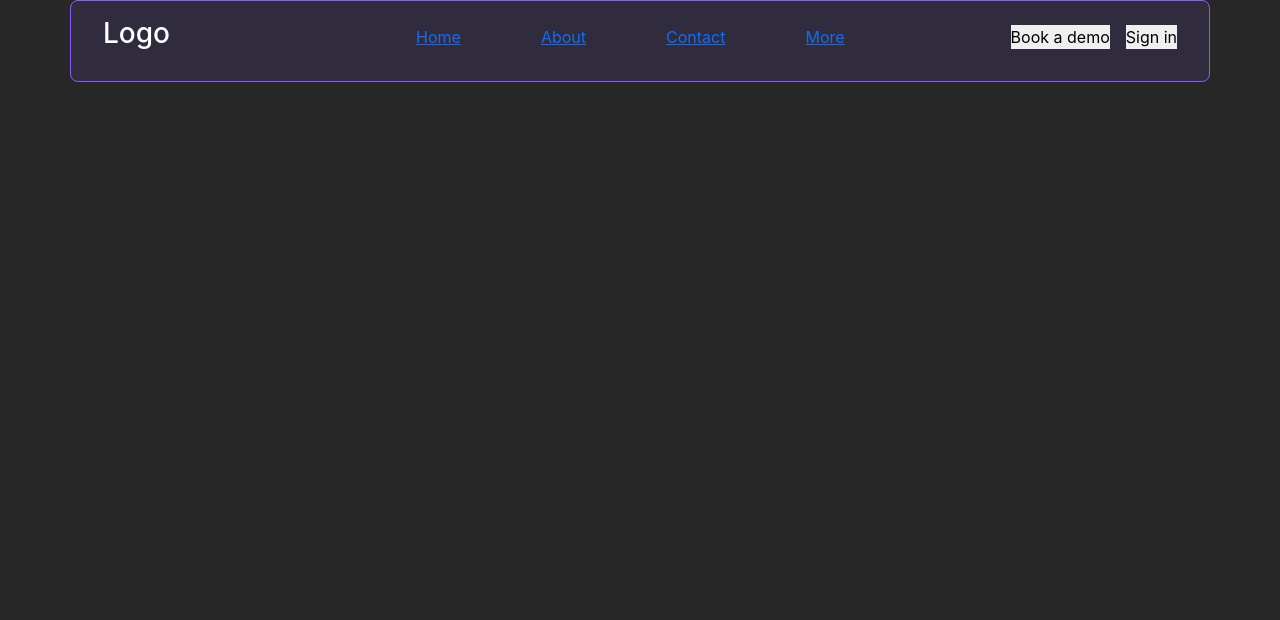
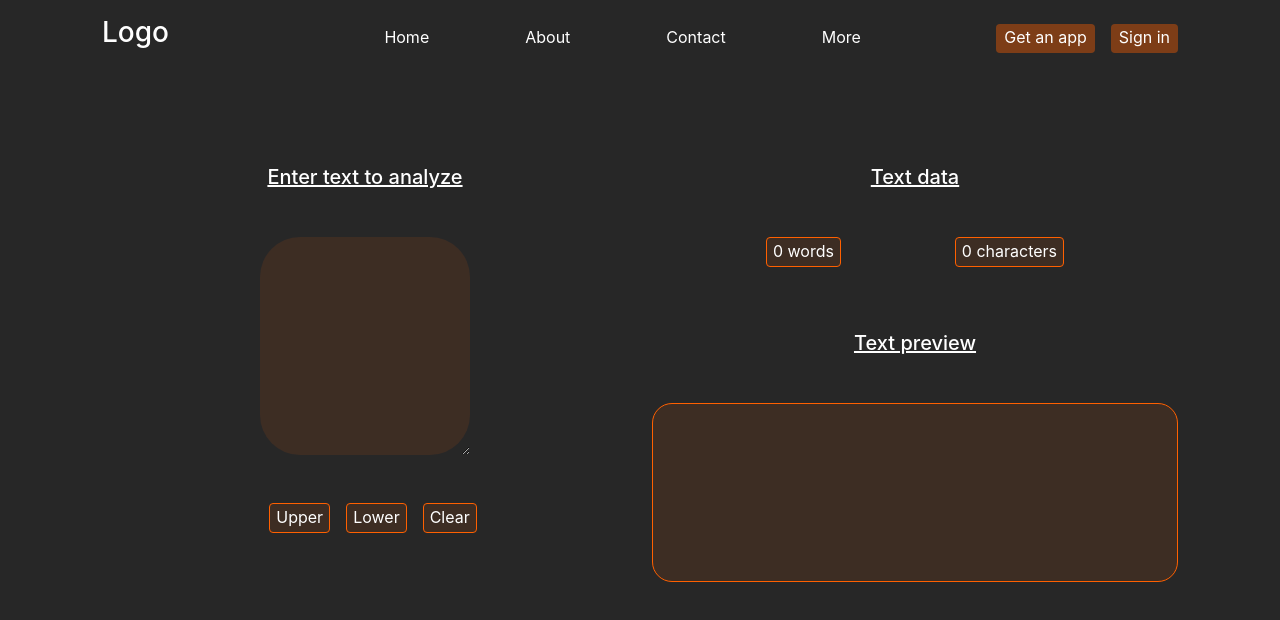
Before and after one commit to Professor-codes/REACT-MERN, a React (Create React App) app in the folder demo/: page / in a window 1280 px wide. Shown: the top 620 px of the page. Built offline with nearby package versions, Linux system fonts and the light colour scheme.

Commit message:
hook & state

```diff
--- a/demo/src/App.css
+++ b/demo/src/App.css
@@ -1,10 +1,18 @@
-*{
+* {
   padding: 0;
   margin: 0;
   box-sizing: border-box;
   outline: none;
   border: none;
 }
+
+:root {
+  --border-color: rgb(255, 96, 0);
+  --bg-color: rgb(255, 96, 0, 0.1);
+  --text-color: rgb(160, 158, 158);
+  --bg-hover-color: rgb(255, 96, 0, 0.4);
+}
+
 body {
   color: rgb(255, 255, 255);
   background-color: rgb(39, 39, 39);
@@ -13,8 +21,6 @@ body {
 .container {
   padding: 1rem 2rem;
   border-radius: 8px;
-  border: 1px solid rgb(139, 93, 255);
-  background-color: rgba(139, 93, 255, 0.1);
 }
 
 nav {
@@ -27,12 +33,49 @@ ul {
   gap: 5rem;
 }
 
+ul li {
+  border-radius: 8px;
+  padding: 1px 8px 4px 8px;
+}
+
+ul li:hover {
+  cursor: pointer;
+  background-color: var(--bg-hover-color);
+}
+
+ul li a {
+  color: rgb(255, 255, 255);
+  text-decoration: none;
+}
+
 .explore {
   padding-top: 0.5rem;
 }
 
-.explore button{
+button {
   margin-left: 1rem;
+  margin-bottom: 2rem;
+
+  color: rgb(255, 255, 255);
+  background-color: transparent;
+  border-radius: 8px;
+
+
+  padding: 1px 6px 3px 6px;
+  border-radius: 4px;
+  border: 1px solid var(--border-color);
+  background-color: var(--bg-color);
+}
+
+button.nav-btn {
+  border: none;
+  background-color: var(--bg-hover-color);
+  padding: 1px 8px 4px 8px;
+}
+
+button:hover {
+  background-color: var(--bg-hover-color);
+  transition: .4s ease;
 }
 
 @media (min-width: 1400px) {
@@ -43,6 +86,44 @@ ul {
   .container-sm,
   .container-xl,
   .container-xxl {
-    max-width: 1520px;
+    max-width: 1320px;
   }
 }
+
+textarea.area {
+  width: 40%;
+  border: none;
+  padding: .8rem;
+  border-radius: 40px;
+  color: var(--text-color);
+  background-color: var(--bg-color);
+}
+
+.form-control:focus {
+  outline: 0;
+  border: none;
+  color: var(--text-color);
+  box-shadow: none;
+  background-color: var(--bg-color);
+}
+
+p.word,
+p.char {
+  padding: 1px 6px 3px 6px;
+  border-radius: 4px;
+  border: 1px solid var(--border-color);
+  background-color: var(--bg-color);
+}
+
+p.preview {
+  width: 100%;
+  height: 40%;
+  max-height: 40%;
+  box-sizing: border-box;
+  border-radius: 20px;
+  padding: .6rem;
+  border: 1px solid var(--border-color);
+  background-color: var(--bg-color);
+  overflow-wrap: break-word;
+  overflow-y: scroll;
+}
--- a/demo/src/App.js
+++ b/demo/src/App.js
@@ -1,10 +1,12 @@
 import './App.css';
+import Form from './components/Form';
 import Navbar from './components/Navbar';
 
 function App() {
   return (
     <div>
       <Navbar title='Logo' one='Home' two='About' three='Contact' four='More' />
+      <Form heading='Enter text to analyze'/>
     </div>
   );
 }
--- /dev/null
+++ b/demo/src/components/Form.js
@@ -0,0 +1,63 @@
+import React, { useState } from 'react';
+import '../App.css';
+
+export default function Form(props) {
+    let [text, setText] = useState('');
+
+    let handleOnChange = (event) => {
+        setText(event.target.value);
+    }
+    let handleUpperCaseClick = () => {
+        let upperText = text.toUpperCase();
+        setText(upperText);
+    }
+
+    let handleLowerCaseClick = () => {
+        let lowerText = text.toLowerCase();
+        setText(lowerText);
+    }
+
+    let handleClearClick = () => {
+        setText('');
+    }
+
+    return (
+        <div>
+
+            <div className="container">
+                <div className="row">
+
+                    {/* LEFT PART - DISPLAY */}
+                    <div className="col-6">
+                        <h5 className='text-center mt-5 text-decoration-underline'>{props.heading}</h5>
+                        <textarea className='form-control mx-auto my-5 area' rows={8} value={text} onChange={handleOnChange}></textarea>
+                        <div className="d-flex justify-content-center">
+                            <button onClick={handleUpperCaseClick}>Upper</button>
+                            <button onClick={handleLowerCaseClick}>Lower</button>
+                            <button onClick={handleClearClick}>Clear</button>
+                        </div>
+                    </div>
+
+                    {/* RIGHT PART - DATA */}
+                    <div className="col-6">
+                        <div className="text-center mt-5">
+                            <h5 className='text-decoration-underline'>Text data</h5>
+                            <div className="d-flex justify-content-evenly mt-5">
+                                <p className='word'>
+                                    {text.trim().length > 0 ? text.trim().split(/\s+/).length : 0} words
+                                </p>
+                                <p className='char'>
+                                    {text.length} characters
+                                </p>
+                            </div>
+                        </div>
+                        <h5 className='text-center mt-5 mb-5 text-decoration-underline'>Text preview</h5>
+                        <p className='preview'>{text}</p>
+                    </div>
+
+                </div>
+            </div>
+
+        </div>
+    )
+}
--- a/demo/src/components/Navbar.js
+++ b/demo/src/components/Navbar.js
@@ -23,8 +23,8 @@ export default function Navbar(props) {
                     </ul>
                 </nav>
                 <div className='explore'>
-                    <button>Book a demo</button>
-                    <button>Sign in</button>
+                    <button className='nav-btn'>Get an app</button>
+                    <button className='nav-btn'>Sign in</button>
                 </div>
             </header>
         </div>
```
